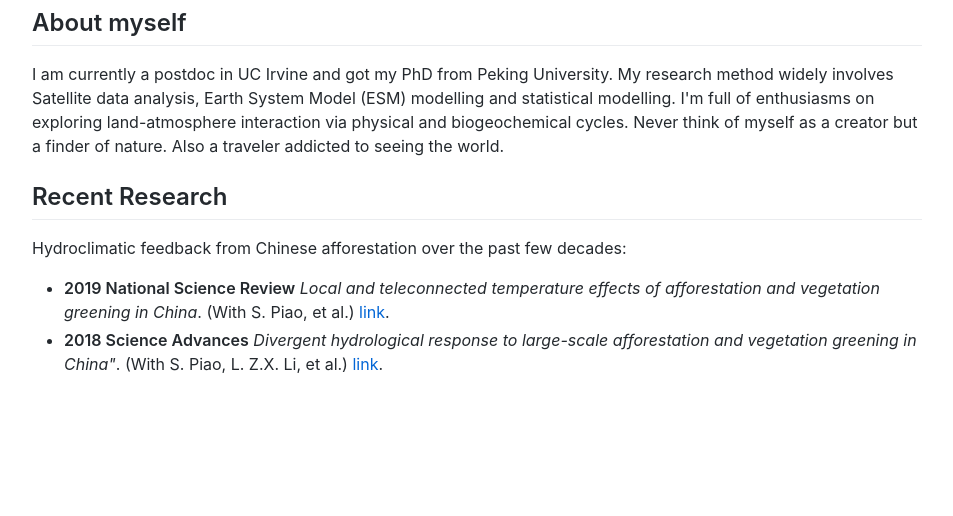
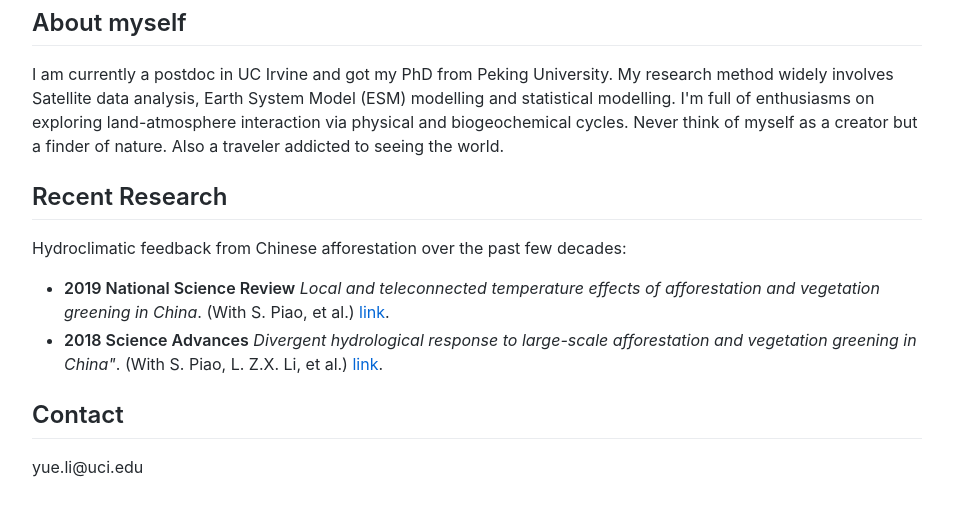
Before and after one commit to YueLi92/YueLi.com, a plain HTML site: page index.html in a window 1280 px wide. Shown: the part 825-1341 px from the top of the page, without its empty margins (163-1116 px from the left). Before the commit the page ends 1246 px from the top, so only its background shows below. Drawn offline with Linux system fonts and the light colour scheme.

Commit message:
Update index.html

```diff
--- a/index.html
+++ b/index.html
@@ -33,6 +33,8 @@
         <li><strong>2019 National Science Review</strong> <em>Local and teleconnected temperature effects of afforestation and vegetation greening in China</em>. (With S. Piao, et al.) <a href="https://academic.oup.com/nsr/advance-article/doi/10.1093/nsr/nwz132/5567451?searchresult=1">link</a>.</li>
        <li><strong>2018 Science Advances</strong> <em>Divergent hydrological response to large-scale afforestation and vegetation greening in China"</em>. (With S. Piao, L. Z.X. Li, et al.) <a href="https://advances.sciencemag.org/content/4/5/eaar4182">link</a>.</li>
       </ul>
+       <h2>Contact</h2>
+      <p>yue.li@uci.edu</p>
     </article>
   </body>
 </html>
```
